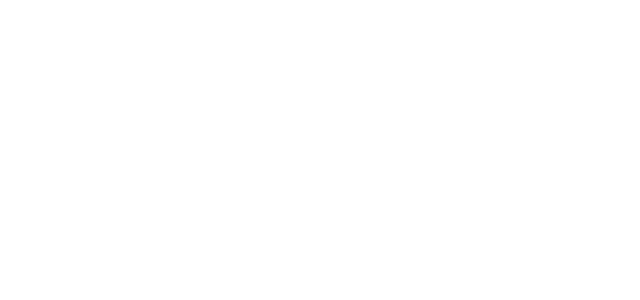
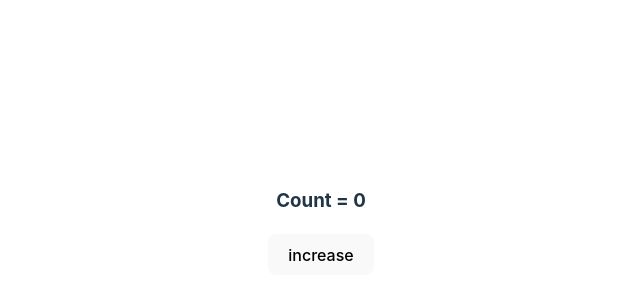
Before and after one commit to Abhay108cell/reactForm, a React (Vite) app: page / in a window 1280 px wide. Shown: the part 178-478 px from the top of the page, without its empty margins (319-959 px from the left). Built offline with nearby package versions, Linux system fonts and the light colour scheme.

Commit message:
init normal counter

```diff
--- a/src/App.jsx
+++ b/src/App.jsx
@@ -1,4 +1,5 @@
 import { useState } from 'react'
+import Counter from  './Counter';
 import './App.css'
 
 
@@ -6,7 +7,7 @@ import './App.css'
 function App() {
   return (
     <>
-
+      <Counter />
     </>
   )
 }
--- /dev/null
+++ b/src/Counter.jsx
@@ -0,0 +1,13 @@
+import { useState } from "react";
+export default function Counter(){
+  let [count, setCount] = useState(0);
+  let inCount = ()=>{
+    setCount (c => c +1)
+  }
+  return(
+    <div>
+      <h3 >Count = {count}</h3>
+      <button onClick={inCount}>increase</button>
+    </div>
+  )
+}
```
